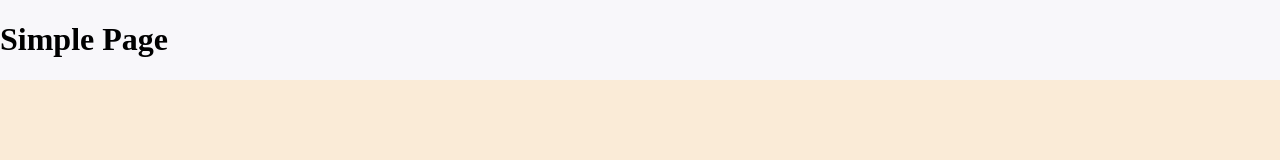
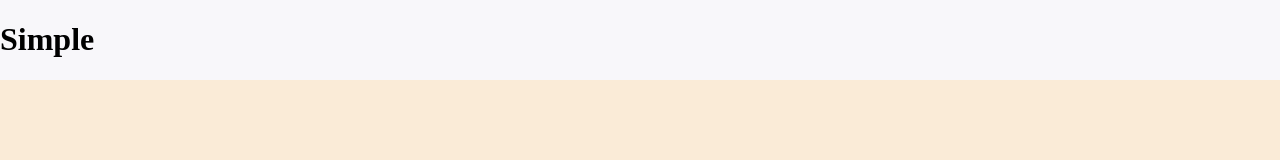
Before and after one commit to brain-st/ccprac, a plain HTML site: page index.html in a window 1280 px wide. Shown: the top 160 px of the page. Drawn offline with Linux system fonts and the light colour scheme.

Commit message:
Update index.html

```diff
--- a/index.html
+++ b/index.html
@@ -8,7 +8,7 @@
 </head>
 <body>
     <div class="nav">
-            <h1>Simple Page</h1>
+            <h1>Simple </h1>
     </div>
     <br>
     <div class="form">
```
